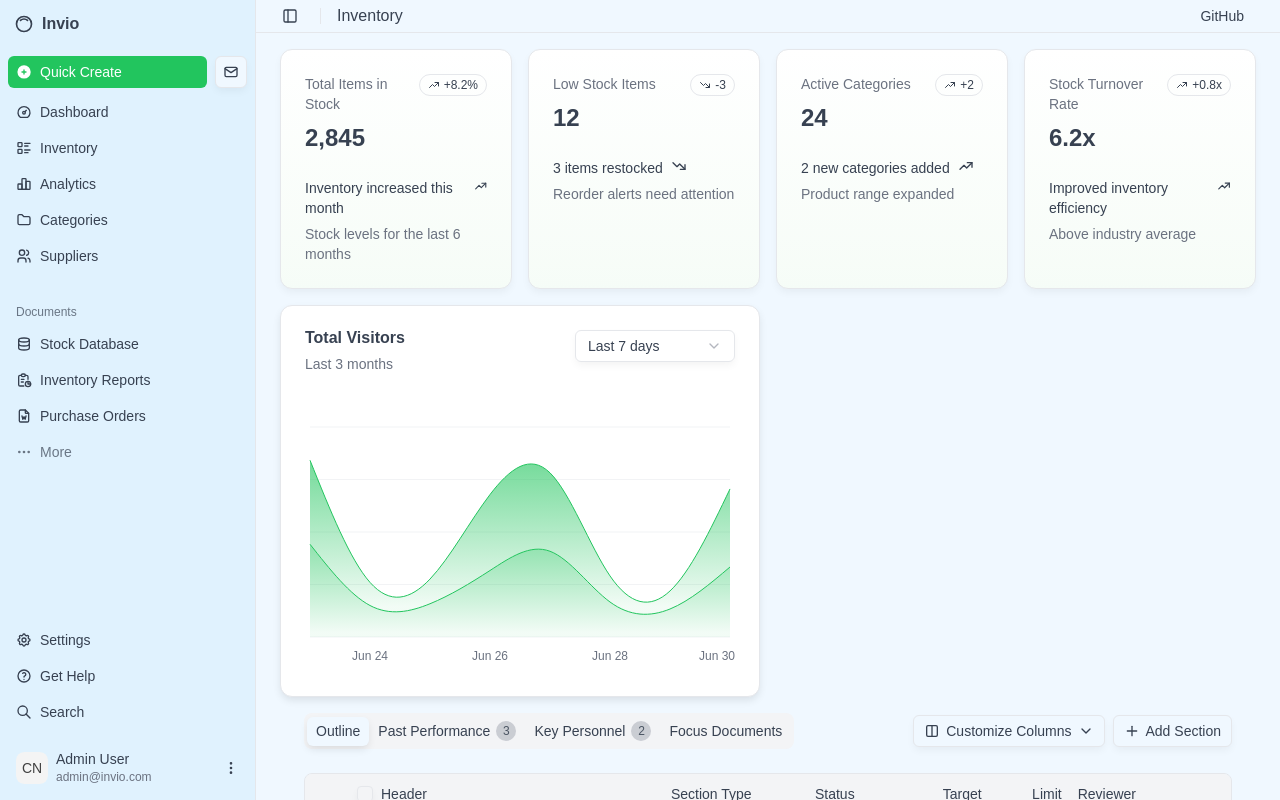
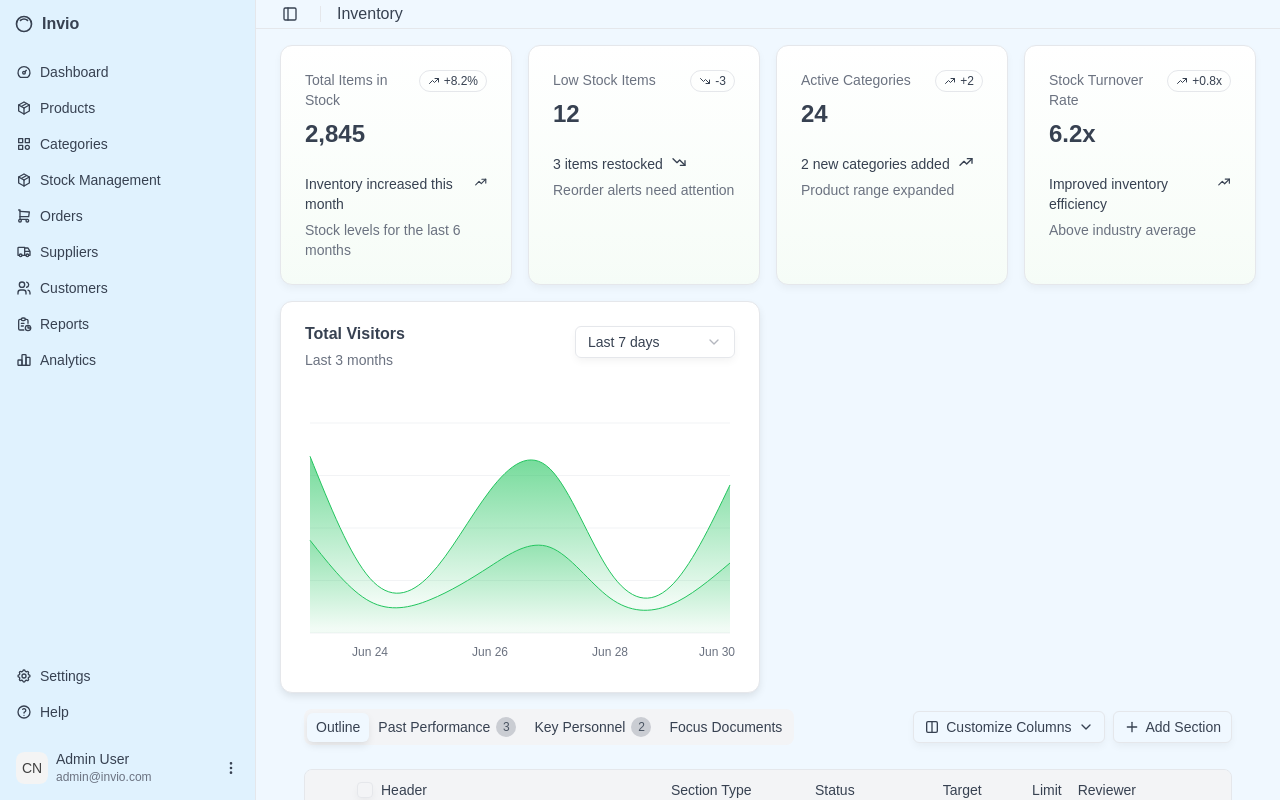
Before and after one commit to heetsz/Vyapari-Odoo-Hack, a React (Vite) app in the folder Client/: page /dashboard in a window 1280 px wide. Shown: the top 800 px of the page. Built offline with nearby package versions, Linux system fonts and the light colour scheme.

Commit message:
skeleton-enhanced

```diff
--- a/Client/src/components/app-sidebar.jsx
+++ b/Client/src/components/app-sidebar.jsx
@@ -1,23 +1,21 @@
 import * as React from "react"
 import {
-  IconCamera,
   IconChartBar,
   IconDashboard,
-  IconDatabase,
-  IconFileAi,
-  IconFileDescription,
-  IconFileWord,
-  IconFolder,
   IconHelp,
   IconInnerShadowTop,
-  IconListDetails,
+  IconPackage,
+  IconShoppingCart,
+  IconTruck,
+  IconUsers,
   IconReport,
   IconSearch,
   IconSettings,
-  IconUsers,
+  IconCategory,
+  IconBoxSeam,
+  IconClipboardList,
 } from "@tabler/icons-react"
 
-import { NavDocuments } from "@/components/nav-documents"
 import { NavMain } from "@/components/nav-main"
 import { NavSecondary } from "@/components/nav-secondary"
 import { NavUser } from "@/components/nav-user"
@@ -44,72 +42,44 @@ const data = {
       icon: IconDashboard,
     },
     {
-      title: "Inventory",
+      title: "Products",
       url: "#",
-      icon: IconListDetails,
+      icon: IconPackage,
+    },
+    {
+      title: "Categories",
+      url: "#",
+      icon: IconCategory,
+    },
+    {
+      title: "Stock Management",
+      url: "#",
+      icon: IconBoxSeam,
+    },
+    {
+      title: "Orders",
+      url: "#",
+      icon: IconShoppingCart,
+    },
+    {
+      title: "Suppliers",
+      url: "#",
+      icon: IconTruck,
+    },
+    {
+      title: "Customers",
+      url: "#",
+      icon: IconUsers,
+    },
+    {
+      title: "Reports",
+      url: "#",
+      icon: IconReport,
     },
     {
       title: "Analytics",
       url: "#",
       icon: IconChartBar,
-    },
-    {
-      title: "Categories",
-      url: "#",
-      icon: IconFolder,
-    },
-    {
-      title: "Suppliers",
-      url: "#",
-      icon: IconUsers,
-    },
-  ],
-  navClouds: [
-    {
-      title: "Capture",
-      icon: IconCamera,
-      isActive: true,
-      url: "#",
-      items: [
-        {
-          title: "Active Proposals",
-          url: "#",
-        },
-        {
-          title: "Archived",
-          url: "#",
-        },
-      ],
-    },
-    {
-      title: "Proposal",
-      icon: IconFileDescription,
-      url: "#",
-      items: [
-        {
-          title: "Active Proposals",
-          url: "#",
-        },
-        {
-          title: "Archived",
-          url: "#",
-        },
-      ],
-    },
-    {
-      title: "Prompts",
-      icon: IconFileAi,
-      url: "#",
-      items: [
-        {
-          title: "Active Proposals",
-          url: "#",
-        },
-        {
-          title: "Archived",
-          url: "#",
-        },
-      ],
     },
   ],
   navSecondary: [
@@ -119,31 +89,9 @@ const data = {
       icon: IconSettings,
     },
     {
-      title: "Get Help",
+      title: "Help",
       url: "#",
       icon: IconHelp,
-    },
-    {
-      title: "Search",
-      url: "#",
-      icon: IconSearch,
-    },
-  ],
-  documents: [
-    {
-      name: "Stock Database",
-      url: "#",
-      icon: IconDatabase,
-    },
-    {
-      name: "Inventory Reports",
-      url: "#",
-      icon: IconReport,
-    },
-    {
-      name: "Purchase Orders",
-      url: "#",
-      icon: IconFileWord,
     },
   ],
 }
@@ -167,7 +115,6 @@ export function AppSidebar({
       </SidebarHeader>
       <SidebarContent>
         <NavMain items={data.navMain} />
-        <NavDocuments items={data.documents} />
         <NavSecondary items={data.navSecondary} className="mt-auto" />
       </SidebarContent>
       <SidebarFooter>
--- a/Client/src/components/nav-main.jsx
+++ b/Client/src/components/nav-main.jsx
@@ -1,6 +1,3 @@
-import { IconCirclePlusFilled, IconMail } from "@tabler/icons-react";
-
-import { Button } from "@/components/ui/button"
 import {
   SidebarGroup,
   SidebarGroupContent,
@@ -16,23 +13,6 @@ export function NavMain({
     <SidebarGroup>
       <SidebarGroupContent className="flex flex-col gap-2">
         <SidebarMenu>
-          <SidebarMenuItem className="flex items-center gap-2">
-            <SidebarMenuButton
-              tooltip="Quick Create"
-              className="bg-primary text-primary-foreground hover:bg-primary/90 hover:text-primary-foreground active:bg-primary/90 active:text-primary-foreground min-w-8 duration-200 ease-linear">
-              <IconCirclePlusFilled />
-              <span>Quick Create</span>
-            </SidebarMenuButton>
-            <Button
-              size="icon"
-              className="size-8 group-data-[collapsible=icon]:opacity-0"
-              variant="outline">
-              <IconMail />
-              <span className="sr-only">Inbox</span>
-            </Button>
-          </SidebarMenuItem>
-        </SidebarMenu>
-        <SidebarMenu>
           {items.map((item) => (
             <SidebarMenuItem key={item.title}>
               <SidebarMenuButton tooltip={item.title}>
--- a/Client/src/components/site-header.jsx
+++ b/Client/src/components/site-header.jsx
@@ -10,17 +10,6 @@ export function SiteHeader() {
         <SidebarTrigger className="-ml-1" />
         <Separator orientation="vertical" className="mx-2 data-[orientation=vertical]:h-4" />
         <h1 className="text-base font-medium">Inventory</h1>
-        <div className="ml-auto flex items-center gap-2">
-          <Button variant="ghost" asChild size="sm" className="hidden sm:flex">
-            <a
-              href="https://github.com/shadcn-ui/ui/tree/main/apps/v4/app/(examples)/dashboard"
-              rel="noopener noreferrer"
-              target="_blank"
-              className="dark:text-foreground">
-              GitHub
-            </a>
-          </Button>
-        </div>
       </div>
     </header>
   );
```
